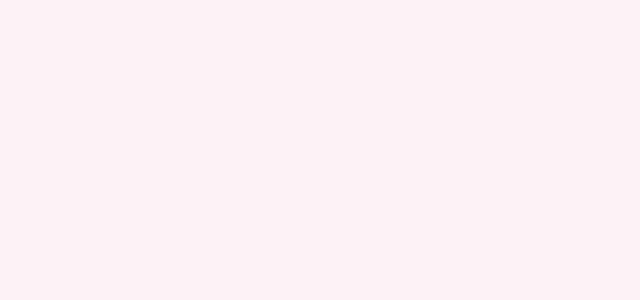
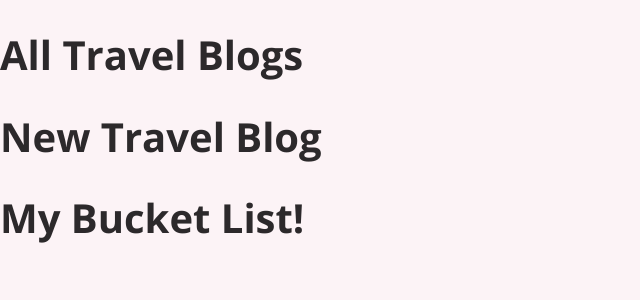
Before and after one commit to dalengit/MDW1AA, a React (Create React App) app in the folder session-12/react-app/travel-blogger/: page / in a window 1280 px wide. Shown: the top 300 px of the page, without its empty margins (0-640 px from the left). Built offline with nearby package versions, Linux system fonts and the light colour scheme.

Commit message:
Setup app.js

```diff
--- a/session-12/react-app/travel-blogger/src/App.js
+++ b/session-12/react-app/travel-blogger/src/App.js
@@ -1,8 +1,24 @@
-import './App.css';
+import { Route } from 'react-router-dom';
+// Import pages
+import AllTravelBlogs from './pages/AllTravelBlogs';
+import BucketList from './pages/BucketList';
+import NewTravelBlog from './pages/NewTravelBlog';
 
 const App = () => {
   return (
-    <div></div>
+    <div>
+      <Route>
+        <AllTravelBlogs />
+      </Route>
+
+      <Route>
+        <NewTravelBlog />
+      </Route>
+
+      <Route>
+        <BucketList />
+      </Route>
+    </div>
   );
 }
 
```
